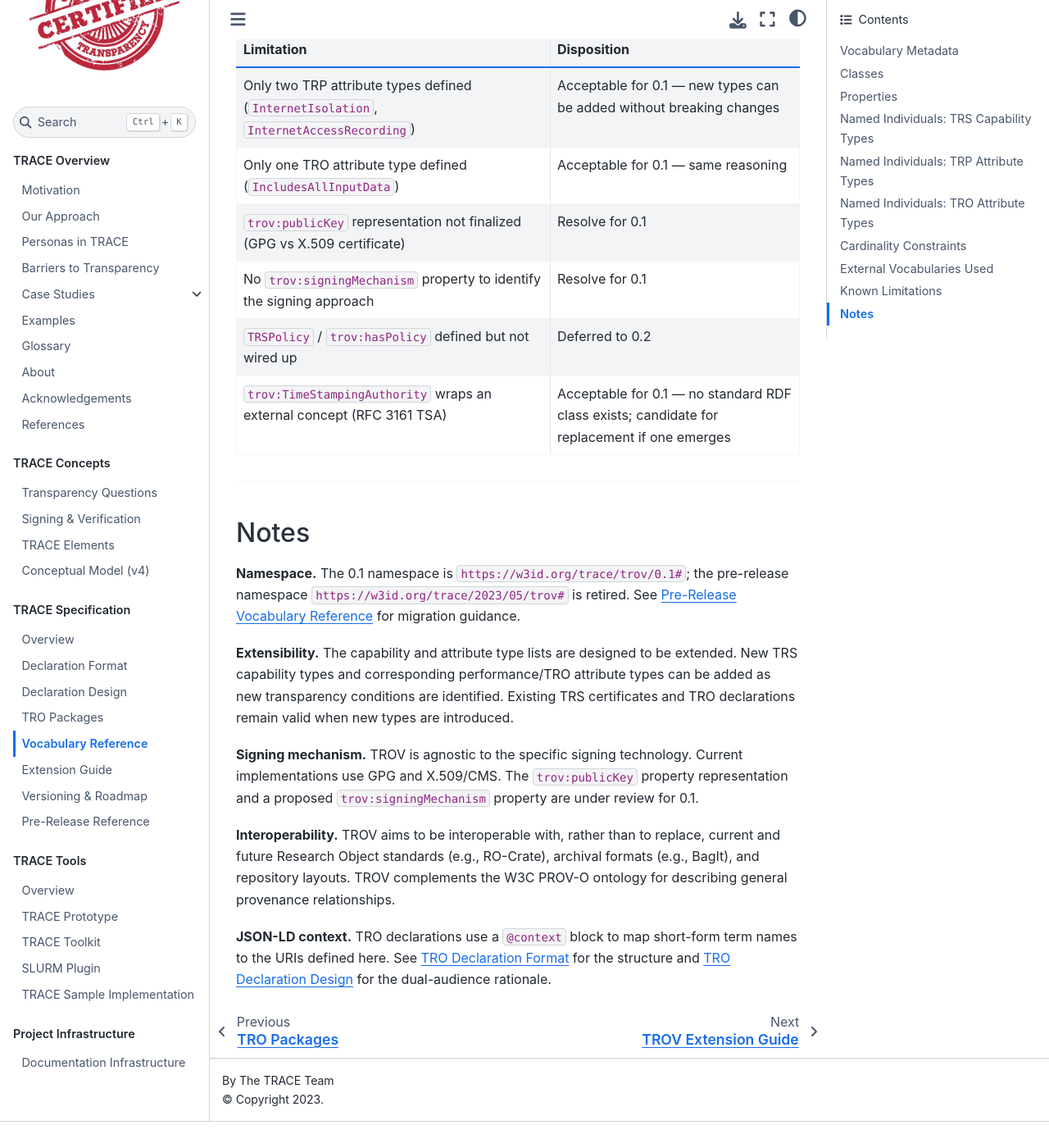
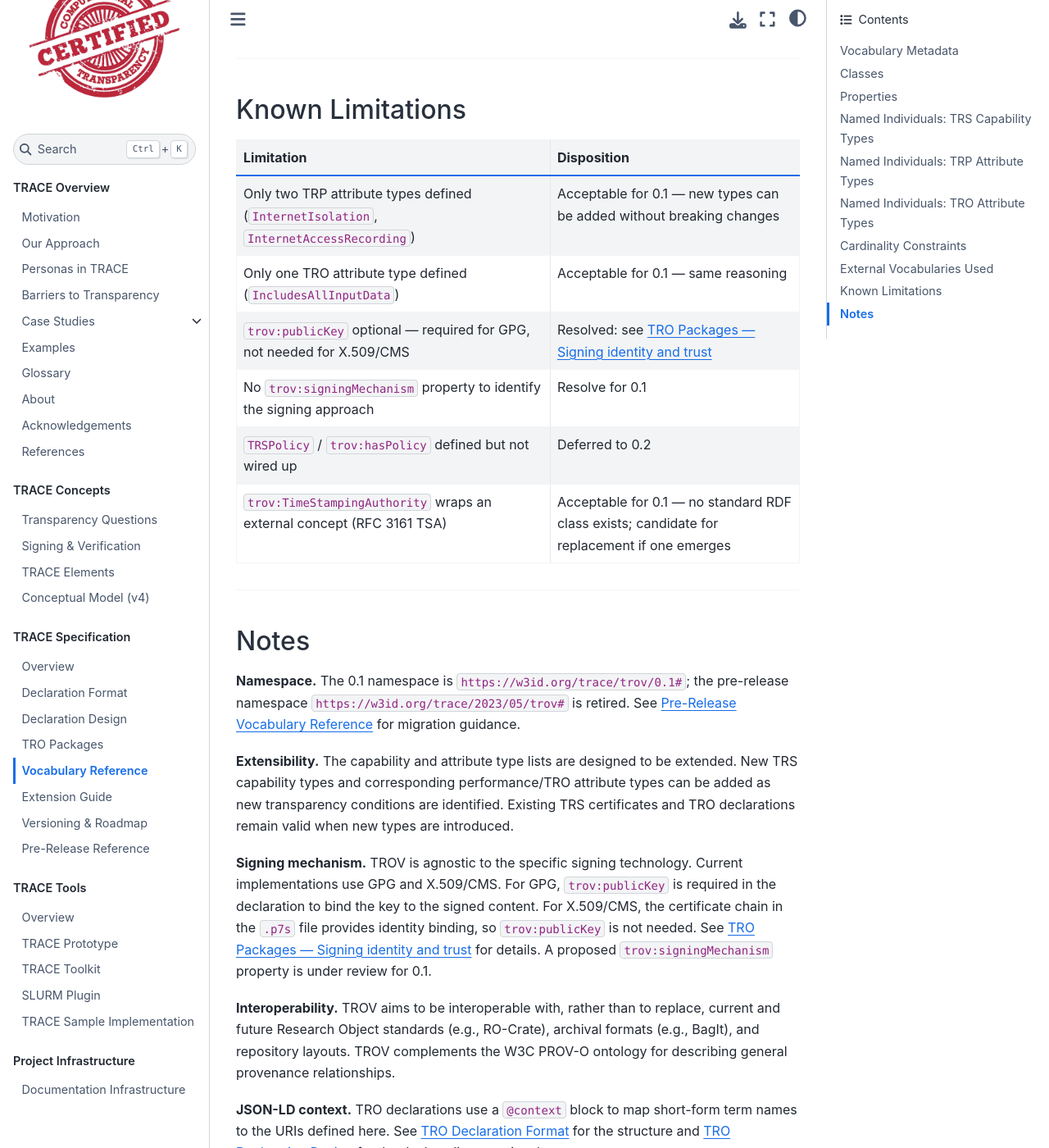
Before and after one commit to transparency-certified/trace-specification, a Jupyter Book: the page built from docs/trov-vocabulary.md, in a window 1280 px wide and 1400 px high, scrolled down 13261 px. Shown: the whole window at 82% size. Built offline with Jupyter Book 1.0.4 settings and Sphinx 7.4.7 and the Sphinx Book theme 1.1.4, drawn with Linux system fonts in a browser that asks for light colours; before the commit the page ends 14629 px from its top, so only the background shows below that; some of the changed text lies outside the part shown.

Commit message:
Make trov:publicKey optional to support X.509/CMS signing

```diff
--- a/docs/trov-vocabulary.md
+++ b/docs/trov-vocabulary.md
@@ -106,7 +106,7 @@
 | Property | Domain | Range | Description |
 |----------|--------|-------|-------------|
 | `trov:hasCapability` | `TrustedResearchSystem` | `TRSCapability` | Links a TRS to a capability it declares. |
-| `trov:publicKey` | `TrustedResearchSystem` | Literal | The signing identity of the TRS (e.g. GPG public key, X.509 certificate). Representation under review for 0.1. |
+| `trov:publicKey` | `TrustedResearchSystem` | Literal | The TRS's public key (optional). Required for GPG signing (binds the key to the signed declaration content). Not needed for X.509/CMS (the certificate chain is in the `.p7s` file). |
 
 ### TRP Properties
 
@@ -209,8 +209,8 @@
 | TRO | `trov:createdWith` | At most 1 (object) |
 | TRO | `trov:hasComposition` | Exactly 1 |
 | TRO | `trov:hasArrangement` | At least 1 |
-| TRS | `trov:publicKey` | Exactly 1 (string) |
-| TSA | `trov:publicKey` | Exactly 1 (string) |
+| TRS | `trov:publicKey` | At most 1 (string). Required for GPG signing. |
+| TSA | `trov:publicKey` | At most 1 (string) |
 | Composition | `trov:hasFingerprint` | Exactly 1 |
 | Composition | `trov:hasArtifact` | At least 1 |
 | Fingerprint | `trov:hash` | Exactly 1 (object) |
@@ -240,7 +240,7 @@
 |-----------|------------|
 | Only two TRP attribute types defined (`InternetIsolation`, `InternetAccessRecording`) | Acceptable for 0.1 — new types can be added without breaking changes |
 | Only one TRO attribute type defined (`IncludesAllInputData`) | Acceptable for 0.1 — same reasoning |
-| `trov:publicKey` representation not finalized (GPG vs X.509 certificate) | Resolve for 0.1 |
+| `trov:publicKey` optional — required for GPG, not needed for X.509/CMS | Resolved: see [TRO Packages — Signing identity and trust](tro-packages.md#signing-identity-and-trust) |
 | No `trov:signingMechanism` property to identify the signing approach | Resolve for 0.1 |
 | `TRSPolicy` / `trov:hasPolicy` defined but not wired up | Deferred to 0.2 |
 | `trov:TimeStampingAuthority` wraps an external concept (RFC 3161 TSA) | Acceptable for 0.1 — no standard RDF class exists; candidate for replacement if one emerges |
@@ -253,7 +253,7 @@
 
 **Extensibility.** The capability and attribute type lists are designed to be extended. New TRS capability types and corresponding performance/TRO attribute types can be added as new transparency conditions are identified. Existing TRS certificates and TRO declarations remain valid when new types are introduced.
 
-**Signing mechanism.** TROV is agnostic to the specific signing technology. Current implementations use GPG and X.509/CMS. The `trov:publicKey` property representation and a proposed `trov:signingMechanism` property are under review for 0.1.
+**Signing mechanism.** TROV is agnostic to the specific signing technology. Current implementations use GPG and X.509/CMS. For GPG, `trov:publicKey` is required in the declaration to bind the key to the signed content. For X.509/CMS, the certificate chain in the `.p7s` file provides identity binding, so `trov:publicKey` is not needed. See [TRO Packages — Signing identity and trust](tro-packages.md#signing-identity-and-trust) for details. A proposed `trov:signingMechanism` property is under review for 0.1.
 
 **Interoperability.** TROV aims to be interoperable with, rather than to replace, current and future Research Object standards (e.g., RO-Crate), archival formats (e.g., BagIt), and repository layouts. TROV complements the W3C PROV-O ontology for describing general provenance relationships.
 
```
Also changed, not shown: docs/tro-declaration-format.md (+2 -2 lines).
